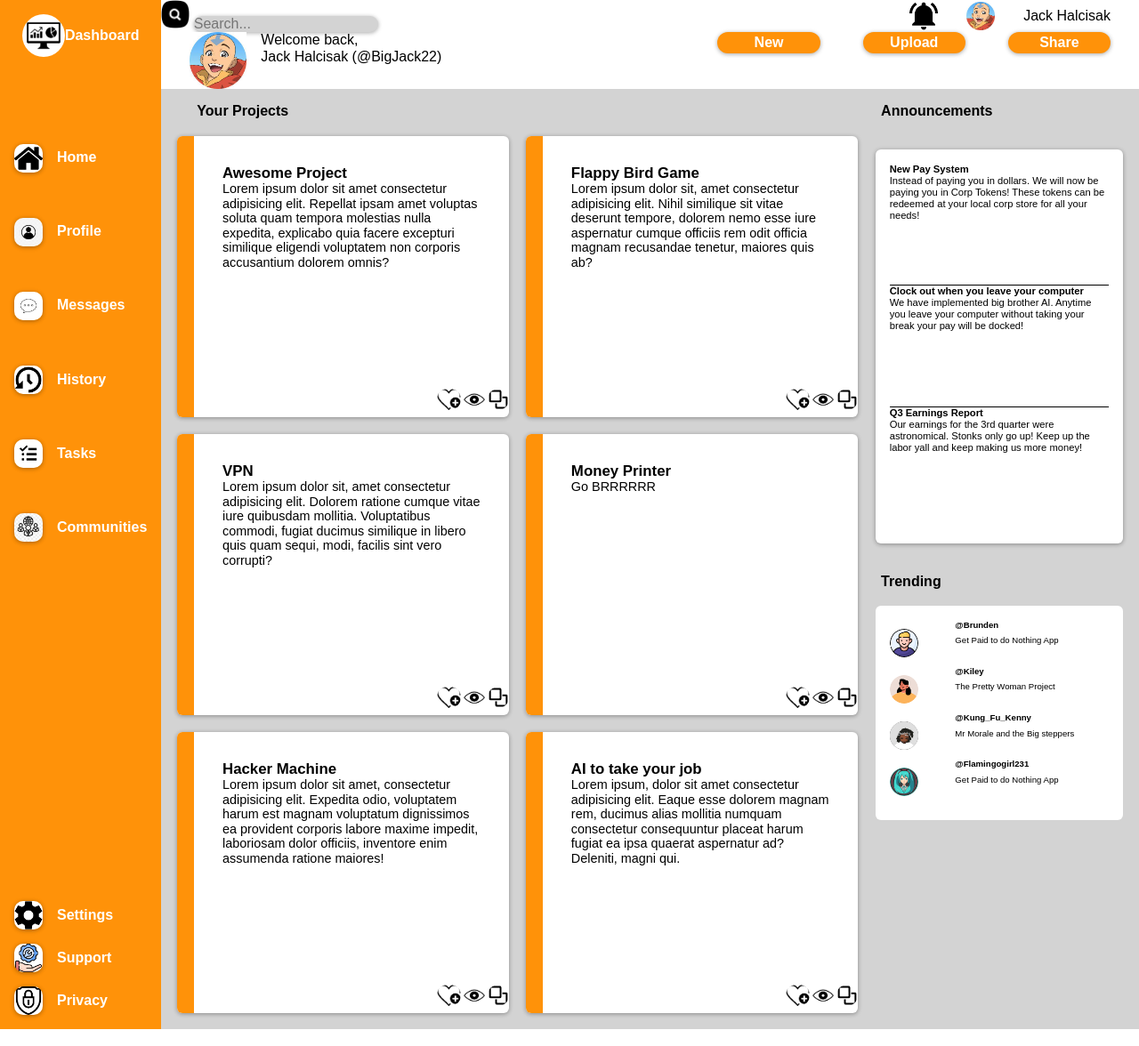
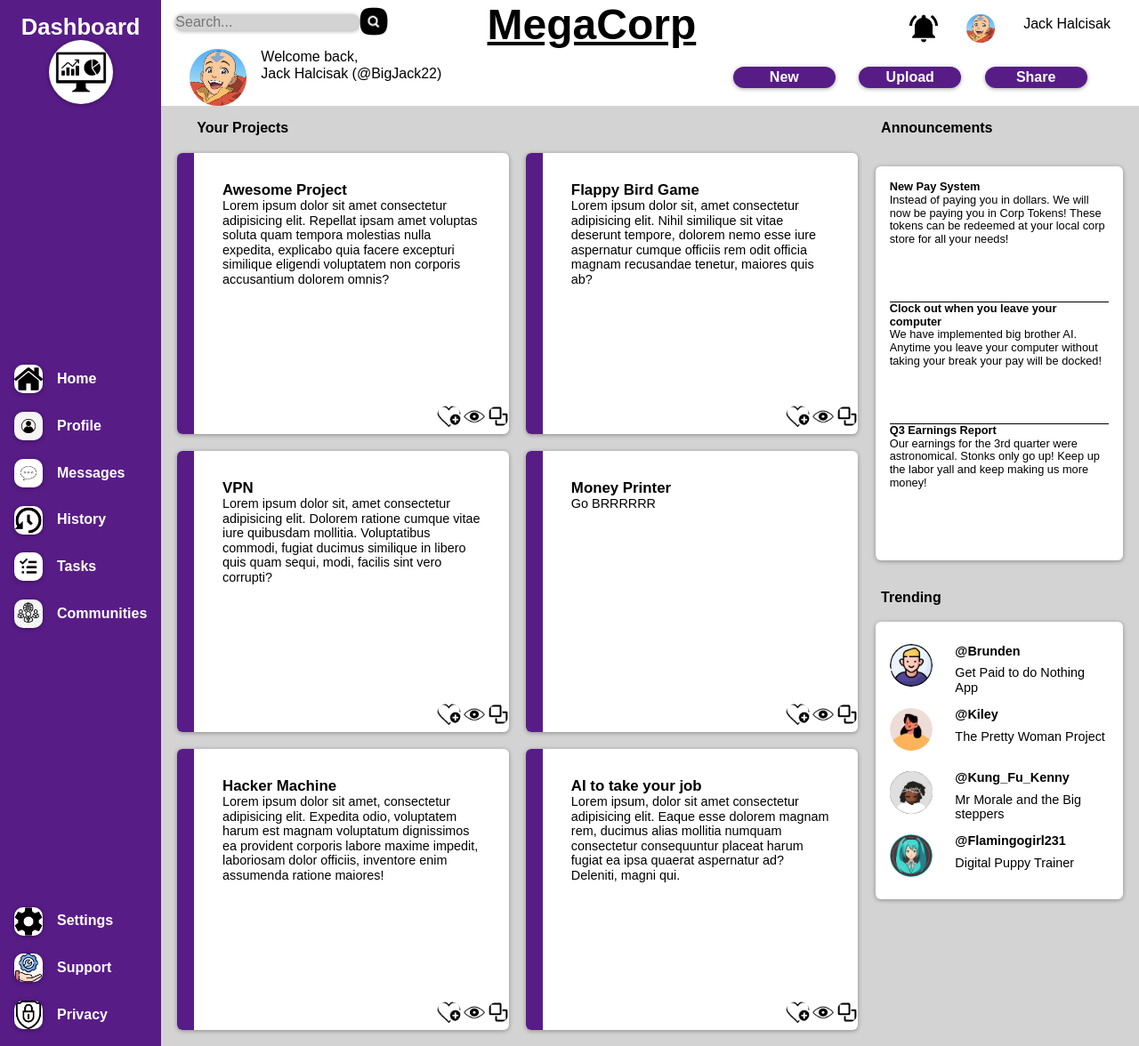
Before and after one commit to hackezar/admin-dashboard, a plain HTML site: page index.html in a window 1280 px wide. Shown: the whole page at 89% size. Drawn offline with Linux system fonts and the light colour scheme; a web font is replaced by a local one.

Commit message:
V 1.0: Ready to submit on Odin Project

```diff
--- a/index.html
+++ b/index.html
@@ -11,9 +11,10 @@
     <div class="container">
         <div class="header-1">
             <div class="search-bar">
+                <input type="text" placeholder="Search...">
                 <img src="pics/searchBtn.png" />
-                <input type="text" placeholder="Search...">
             </div>
+            <div class="title">MegaCorp</div>
             <div class="h1end">
                 <img src="pics/notificationBtn.png" />
                 <img class="avatar" src="pics/avatar.jpeg " />
@@ -36,48 +37,48 @@
 
         <div class="sidebar">
             <div class="sidebar-title">
+                <p>Dashboard</p>
                 <img src="pics/dashboard.png">
-                <p>Dashboard</p>
             </div>
             <div class="links-1">
-                <div class="sidebar-link">
+                <a href="" class="sidebar-link">
                     <img src="pics/home.png">
                     <p>Home</p>
-                </div>
-                <div class="sidebar-link">
+                </a>
+                <a href="" class="sidebar-link">
                     <img src="pics/profile.png">
                     <p>Profile</p>
-                </div>
-                <div class="sidebar-link">
+                </a>
+                <a href=""class="sidebar-link">
                     <img src="pics/messages.png">
                     <p>Messages</p>
-                </div class="sidebar-link">
-                <div class="sidebar-link">
+                </a>
+                <a href="" class="sidebar-link">
                     <img src="pics/history.png">
                     <p>History</p>
-                </div>
-                <div class="sidebar-link">
+                </a>
+                <a href="" class="sidebar-link">
                     <img src="pics/tasks.png">
                     <p>Tasks</p>
-                </div>
-                <div class="sidebar-link">
+                </a>
+                <a href="" class="sidebar-link">
                     <img src="pics/communities.jpeg">
                     <p>Communities</p>
-                </div>
+                </a>
             </div>
             <div class="links-2">
-                <div class="sidebar-link">
+                <a href="" class="sidebar-link">
                     <img src="pics/settings.png">
                     <p>Settings</p>
-                </div>
-                <div class="sidebar-link">
+                </a>
+                <a href="" class="sidebar-link">
                     <img src="pics/support.png">
                     <p>Support</p>
-                </div>
-                <div class="sidebar-link">
+                </a>
+                <a href="" class="sidebar-link">
                     <img src="pics/privacy.png">
                     <p>Privacy</p>
-                </div>
+                </a>
             </div>
 
         </div>
@@ -197,7 +198,7 @@
                     <div class="user-trending-container">
                         <img  class="trending-avatar" src="pics/avatar4.png" alt="random avatar number 4">
                         <p class="user-handle">@Flamingogirl231<p>
-                        <p class="trending-description">Get Paid to do Nothing App</p>
+                        <p class="trending-description">Digital Puppy Trainer</p>
                     </div>
                 </div>
             </div>
--- a/styles.css
+++ b/styles.css
@@ -1,5 +1,11 @@
 @font-face { font-family: Raleway;
     src: url('fonts/Raleway-VariableFont_wght.ttf'); }
+
+/*variables */
+:root{
+--shadow: 0 1px 6px rgba(0, 0, 0, 0.12), 0 1px 4px rgba(0, 0, 0, 0.24);
+--mainColor: #581c87;
+}
 
 /*Stops overflow bug*/
 * {
@@ -11,7 +17,7 @@
 .container {
     font-family: Raleway, sans-serif;
     height: 100vh;
-
+    width:100vw;
     display: grid;
     grid-template-columns: 1fr 10fr;
     grid-template-rows: 1fr 1fr 8fr;
@@ -19,20 +25,34 @@
 
 .header-1 {
     display: grid;
-    grid-template-columns: 7fr 3fr;
+    grid-template-columns: 3fr 3fr 3fr;
     grid-column: 2/3;
     grid-row: 1/2;
 }
 
+.title {
+    font-size: 3rem;
+    font-weight: 800;
+    text-decoration: underline;
+}
+
 .header-1 img {
     height: 4vh;
+    margin-top: 0.5rem;
+}
+
+.search-bar {
+    display: grid;
+    grid-template-columns: auto 1fr;
 }
 
 .search-bar input {
+    margin: 1rem 0 1rem 1rem;
+    align-self: flex-start;
     background-color: #D3D3D3;
-    border-radius: 10px;
+    border-radius: 8px;
     border: none;
-    box-shadow: 0 1px 6px rgba(0, 0, 0, 0.12), 0 1px 4px rgba(0, 0, 0, 0.24);
+    box-shadow: var(--shadow);
 }
 
 
@@ -50,6 +70,7 @@ margin-right: 2rem;
     grid-row: 2/3;
     display: grid;
     grid-template-columns: 1fr 5fr 4fr;
+    grid-template-rows: auto;
     margin-right: 2rem;
 }
 
@@ -62,71 +83,86 @@ margin-right: 2rem;
 .button-group {
     display: grid;
     grid-template-columns: 1fr 1fr 1fr;
-    gap: 3rem;
-}
-
-.button-group button {
-    height: 3vh;
-    width: min(9vw, 150px);
 }
 
 .button-group button {
     border-radius: 16px;
-    background-color: #FF9209;
+    background-color: var(--mainColor);
     color: #FFFFFF;
     font-weight: 900;
     border: none;
-    box-shadow: 0 1px 6px rgba(0, 0, 0, 0.12), 0 1px 4px rgba(0, 0, 0, 0.24);
+    box-shadow: var(--shadow);
+    height: 3vh;
+    width: min(9vw, 150px);
+    align-self: center;
+}
+
+.button-group button:active {
+    box-shadow: 0 2.5px #999;
+    transform: translateY(0.05rem);
 }
 
 .sidebar {
     color: #FFFFFF;
     font-weight: 600;
     font-size: 1rem;
-    background-color: #FF9209;
+    background-color: var(--mainColor);
     grid-column: 1/2;
     grid-row: 1/4;
     display: grid;
-    grid-template-rows: auto 1fr 1fr;
+    grid-template-rows: 1fr 1fr 1fr;
 }
 
 .sidebar-title {
     display: grid;
-    grid-template-columns: auto 1fr;
+    grid-template-rows: auto 1fr;
     justify-self: center;
     margin: 1rem;
     margin-bottom: 4rem;
+    font-weight: 800;
+    font-size: 1.6rem
+}
+
+.sidebar-title img {
+    height: 9vh;
+    border-radius: 40px;
+    box-shadow: var(--shadow);
+    justify-self: center;
 }
 
 .sidebar-link {
+    color: #FFFFFF;
+    text-decoration: none;
     display: grid;
     grid-template-columns: auto 1fr;
 }
 
 .links-1, .links-2 {
-  margin: 1rem;
-  display: grid;
-  gap: 1rem;
+    margin: 1rem;
+    display: grid;
+    gap: 1rem;
+
+}
+
+.links-1 {
+grid-template-rows: repeat(6, 2.3rem);
+}
+
+.links-2 {
+    grid-template-rows: repeat(3, 2.3rem);
+    align-self: flex-end;
 }
 
 .links-1 p, .links-2 p, .sidebar-title p {
     align-self: center;
 }
 
-.links-2 {
-  align-self: flex-end;
-}
-
-.sidebar-title img {
-    height: 6vh;
-    border-radius: 40px;
-}
 
 .links-1 img, .links-2 img {
     height: 4vh;
     margin-right: 1rem;
     border-radius: 10px;
-    box-shadow: 0 1px 6px rgba(0, 0, 0, 0.12), 0 1px 4px rgba(0, 0, 0, 0.24);
+    box-shadow: var(--shadow);
     align-self: center;
 }
 
@@ -182,13 +218,13 @@ margin-right: 2rem;
     grid-template-columns: 1fr 19fr;
     background-color: #FFFFFF;
     border-radius: 6px;
-    box-shadow: 0 1px 6px rgba(0, 0, 0, 0.12), 0 1px 4px rgba(0, 0, 0, 0.24);
+    box-shadow: var(--shadow);
 }
 
 .color-bar {
     grid-column: 1/2;
     grid-row: 1/3;
-    background-color: #FF9209;
+    background-color: var(--mainColor);
     border-top-left-radius: 6px;
     border-bottom-left-radius: 6px;
 }
@@ -202,6 +238,11 @@ margin-right: 2rem;
     border-radius: 16px;
 }
 
+.article-icons img:active {
+    box-shadow: 0 2.5px #999;
+    transform: translateY(0.05rem);
+}
+
 .announcements {
     grid-row: 1/2;
     grid-column: 2/3;
@@ -210,7 +251,7 @@ margin-right: 2rem;
 }
 
 .announceBox {
-   font-size: 0.7rem;
+   font-size: 0.8rem;
 }
 
 .announcement-header, .trending-header, #project-header {
@@ -231,7 +272,7 @@ margin-right: 2rem;
     border-radius: 6px;
     margin: 1.1rem;
     padding: 1rem;
-    box-shadow: 0 1px 6px rgba(0, 0, 0, 0.12), 0 1px 4px rgba(0, 0, 0, 0.24);
+    box-shadow: var(--shadow);
 }
 
 .trending {
@@ -248,7 +289,8 @@ margin-right: 2rem;
     margin: 1.1rem;
     border-radius: 6px;
     padding: 1rem;
-    margin-bottom: 0;
+    gap: 0.3rem;
+    box-shadow: var(--shadow);
 }
 
 /*Selects all announce box's except for the last one*/
@@ -259,7 +301,7 @@ margin-right: 2rem;
 .user-trending-container {
     display: grid;
     grid-template-columns: 1fr 3fr;
-    grid-template-rows: 1fr 2fr;
+    grid-template-rows: 1fr 1fr;
     grid-auto-rows: 0;
     column-gap: 1rem;
 }
@@ -268,20 +310,20 @@ margin-right: 2rem;
     grid-column: 2/3;
     grid-row: 1/2;
     margin: 0;
-    font-size: 0.6rem;
+    font-size: 0.9rem;
     font-weight: 900;
-    margin-bottom: 0.4rem;
+    align-self: center;
 }
 
 .trending-description {
     grid-column: 2/3;
     grid-row: 2/3;
     margin: 0;
-    font-size: 0.6rem;
+    font-size: 0.9rem;
 }
 
 .trending-avatar {
-    height: 4vh;
+    height: 6vh;
     border-radius: 30px;
     grid-row: 1/3 ;
     grid-column: 1/2;
```
